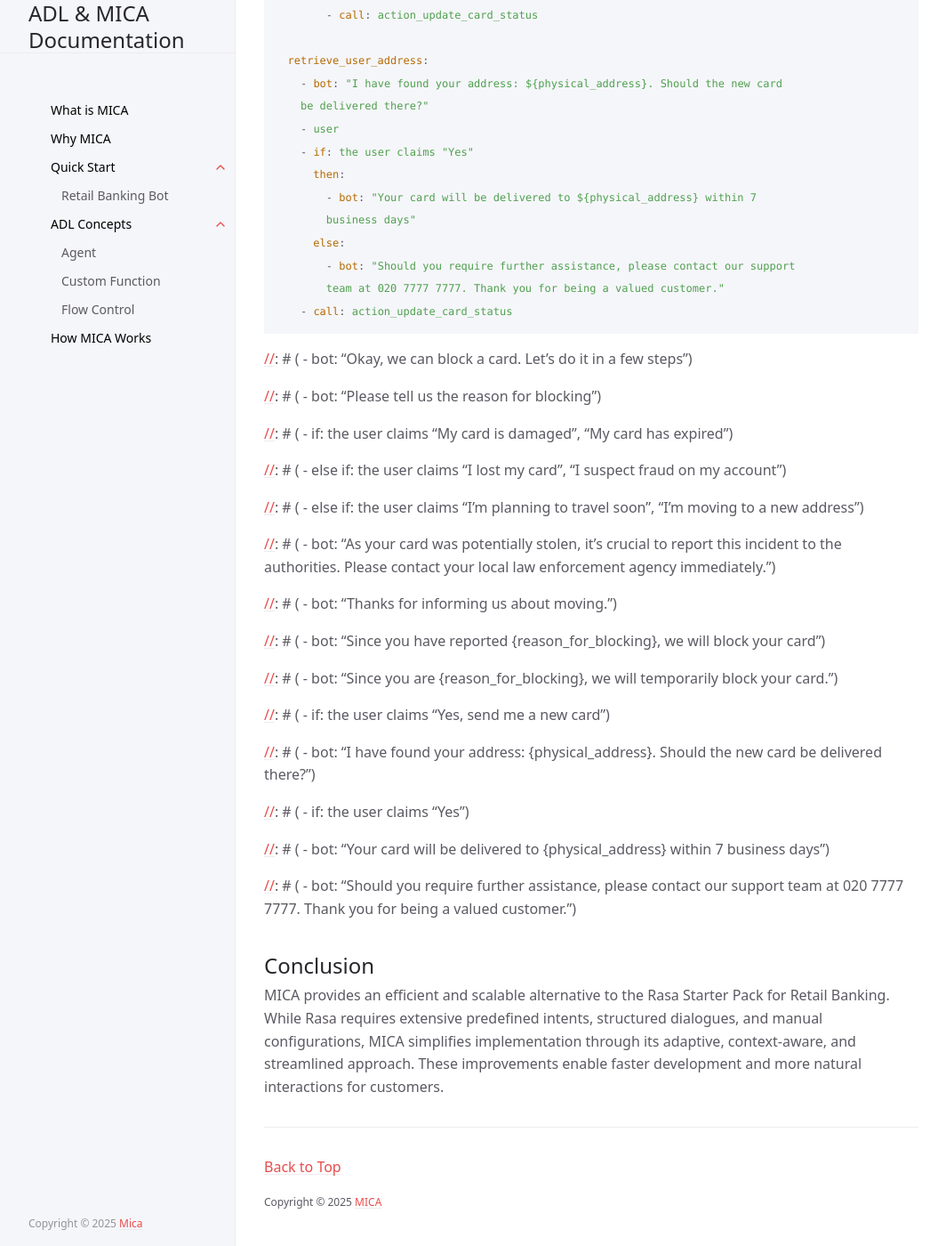
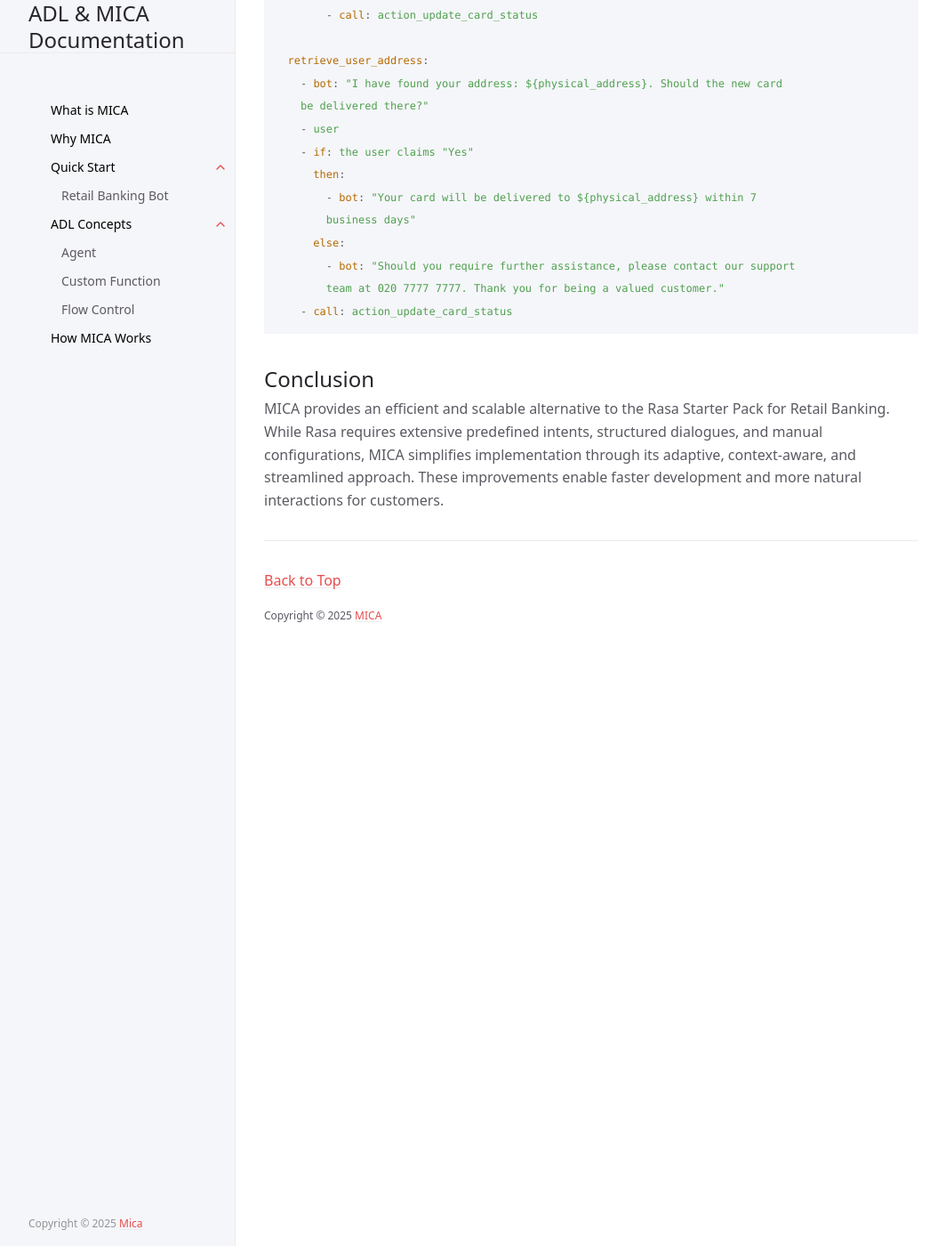
Before and after one commit to Mica-labs/Mica-labs.github.io, a Jekyll site: the page built from docs/start/example.md, in a window 1280 px wide and 1400 px high, scrolled down 4516 px. Shown: the whole window at 89% size, without its empty margins (107-1171 px from the left). Built offline with Jekyll 4.4.1, drawn with Linux system fonts in a browser that asks for light colours; cached includes are drawn as plain includes.

Commit message:
delete previous flow agent version

````diff
--- a/docs/start/example.md
+++ b/docs/start/example.md
@@ -503,152 +503,6 @@ block_card_flow:
     - call: action_update_card_status
 ```
 
-[//]: # (```yaml)
-
-[//]: # (block_card_flow:)
-
-[//]: # (  type: flow agent)
-
-[//]: # (  description: Block or freeze a user's debit or credit card)
-
-[//]: # (  args:)
-
-[//]: # (    - reason_for_blocking)
-
-[//]: # (    - physical_address)
-
-[//]: # (    - fraud_reported)
-
-[//]: # (    - temp_block_card)
-
-[//]: # (  steps:)
-
-[//]: # (    - bot: "Okay, we can block a card. Let's do it in a few steps")
-
-[//]: # (    - bot: "Please tell us the reason for blocking")
-
-[//]: # (    - user)
-
-[//]: # (    - if: the user claims "My card is damaged", "My card has expired")
-
-[//]: # (      then: )
-
-[//]: # (        - next: acknowledge_reason_damaged_expired)
-
-[//]: # (    - else if: the user claims "I lost my card", "I suspect fraud on my account")
-
-[//]: # (      then:)
-
-[//]: # (        - next: acknowledge_reason_fraud_stolen_lost)
-
-[//]: # (    - else if: the user claims "I'm planning to travel soon", "I'm moving to a new address")
-
-[//]: # (      then:)
-
-[//]: # (        - next: acknowledge_reason_travelling_moving)
-
-[//]: # (    - else:)
-
-[//]: # (        - next: contact_support)
-
-[//]: # (    )
-[//]: # (  acknowledge_reason_damaged_expired:)
-
-[//]: # (    - bot: Thank you for letting us know. I'm sorry to hear the card was {reason_for_blocking})
-
-[//]: # (    - next: confirm_issue_new_card)
-
-[//]: # (    - end)
-
-[//]: # (    )
-[//]: # (    - begin: acknowledge_reason_fraud_stolen_lost)
-
-[//]: # (    - bot: "As your card was potentially stolen, it's crucial to report this incident to the authorities. Please contact your local law enforcement agency immediately.")
-
-[//]: # (    - set:)
-
-[//]: # (        fraud_reported: true)
-
-[//]: # (    - next: card_blocked)
-
-[//]: # (    )
-[//]: # (  acknowledge_reason_travelling_moving:)
-
-[//]: # (    - bot: "Thanks for informing us about moving.")
-
-[//]: # (    - set:)
-
-[//]: # (        temp_block_card: true)
-
-[//]: # (    - next: card_blocked)
-
-[//]: # (    )
-[//]: # (  card_blocked:)
-
-[//]: # (    - if: fraud_reported == true)
-
-[//]: # (      then:)
-
-[//]: # (        - bot: "Since you have reported {reason_for_blocking}, we will block your card")
-
-[//]: # (    - else if: temp_block_card == true)
-
-[//]: # (      then:)
-
-[//]: # (        - bot: "Since you are {reason_for_blocking}, we will temporarily block your card.")
-
-[//]: # (    - next: confirm_issue_new_card)
-
-[//]: # (    )
-[//]: # (  confirm_issue_new_card:)
-
-[//]: # (    - bot: Would you like to be issued a new card?)
-
-[//]: # (    - user)
-
-[//]: # (    - if: the user claims "Yes, send me a new card")
-
-[//]: # (      then:)
-
-[//]: # (        - next: retrieve_user_address)
-
-[//]: # (      else:)
-
-[//]: # (        - call: action_update_card_status)
-
-[//]: # (    )
-[//]: # (  retrieve_user_address:)
-
-[//]: # (    - bot: "I have found your address: {physical_address}. Should the new card be delivered there?")
-
-[//]: # (    - user)
-
-[//]: # (    - if: the user claims "Yes")
-
-[//]: # (      then:)
-
-[//]: # (        - next: card_sent)
-
-[//]: # (      else:)
-
-[//]: # (        - next: contact_support)
-
-[//]: # ()
-[//]: # (  card_sent:)
-
-[//]: # (    - bot: "Your card will be delivered to {physical_address} within 7 business days")
-
-[//]: # (    - call: action_update_card_status)
-
-[//]: # ()
-[//]: # (  contact_support:)
-
-[//]: # (    - bot: "Should you require further assistance, please contact our support team at 020 7777 7777. Thank you for being a valued customer.")
-
-[//]: # (    - call: action_update_card_status)
-
-[//]: # (```)
-
 ## Conclusion
 
 MICA provides an efficient and scalable alternative to the Rasa Starter Pack for Retail Banking. While Rasa requires extensive predefined intents, structured dialogues, and manual configurations, MICA simplifies implementation through its adaptive, context-aware, and streamlined approach. These improvements enable faster development and more natural interactions for customers.
````
